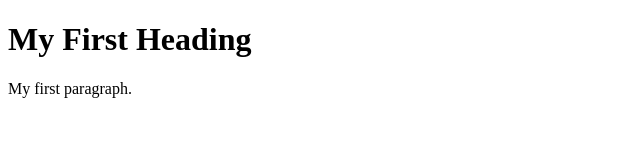
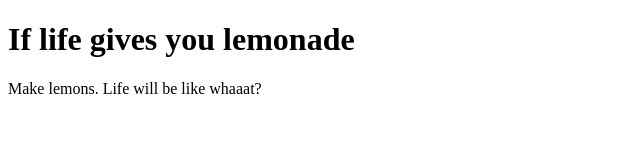
Before and after one commit to AntoniaDahuabe/AntoniaDahuabe.github.io, a plain HTML site: page index.html in a window 1280 px wide. Shown: the whole page, without its empty margins (0-640 px from the left). Drawn offline with Linux system fonts and the light colour scheme.

Commit message:
Update index.html

```diff
--- a/index.html
+++ b/index.html
@@ -17,14 +17,14 @@ if you find that useful -->
 <!-- The head contains things that you do not see on the page -->
 
 <head>
-    <title>Page Title</title>
+    <title>Antonia's Website</title>
 </head>
 
 <!-- The body contains thigs you see -->
 <!-- Most elements both open and close, with the content in the middle -->
 <!-- Indenting is optional, but helps with readability -->
 <body>
-    <h1>My First Heading</h1>
-    <p>My first paragraph.</p>
+    <h1>If life gives you lemonade</h1>
+    <p>Make lemons. Life will be like whaaat?</p>
 </body>
 </html>
```
